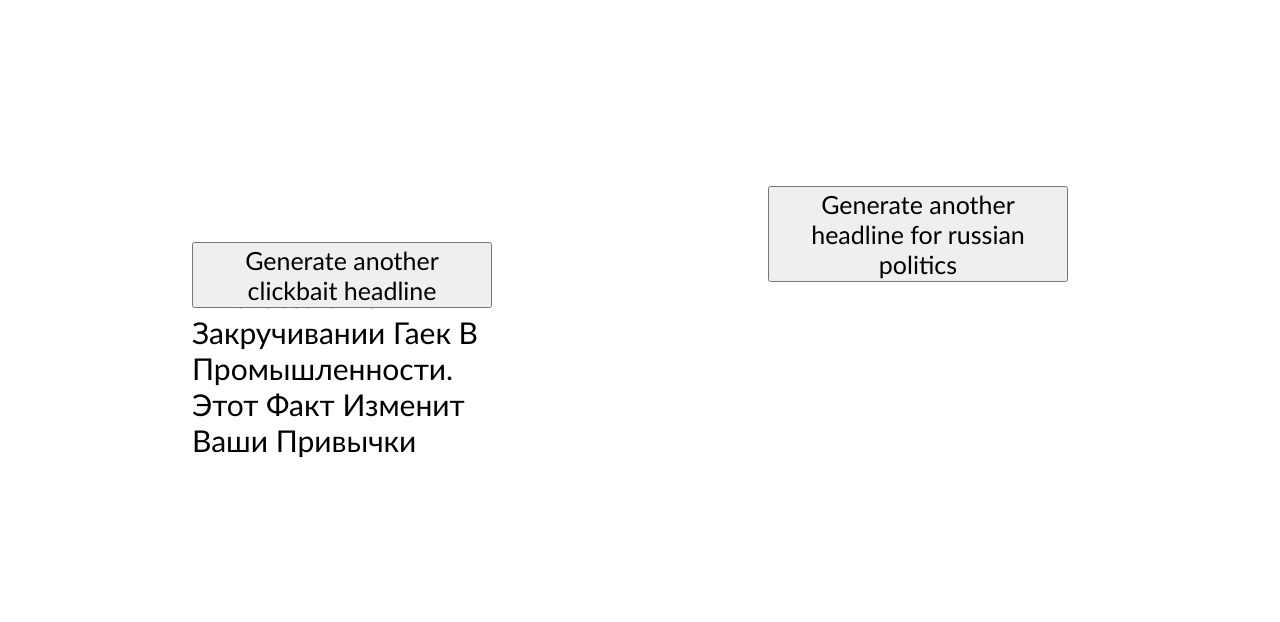
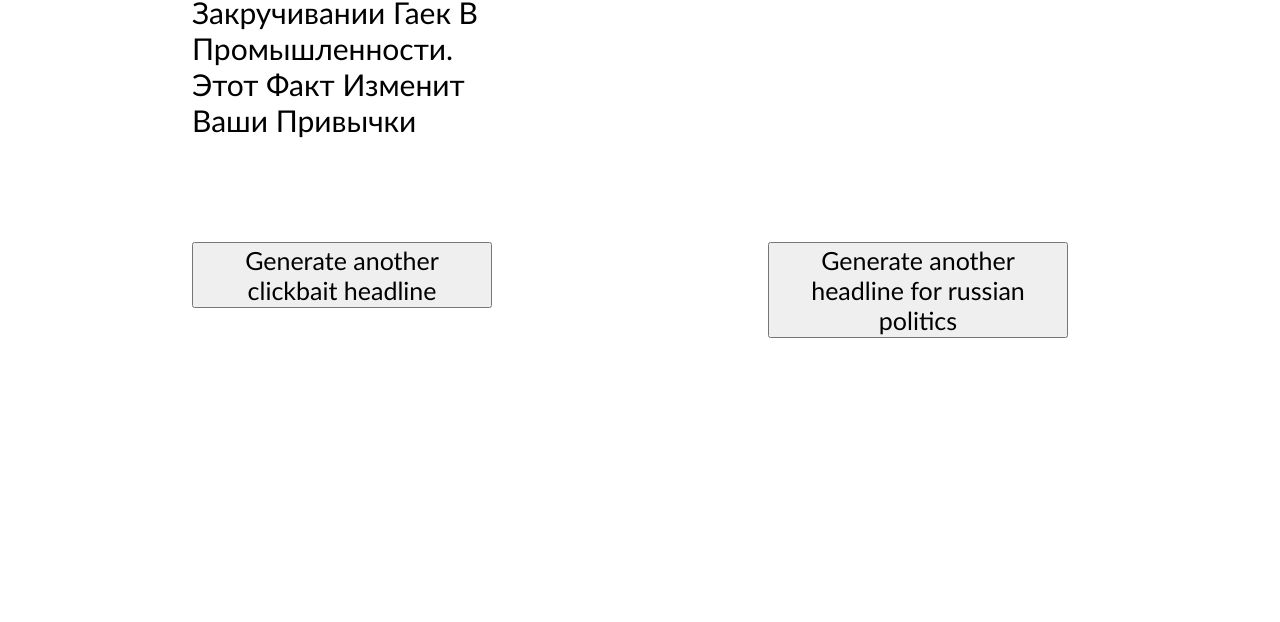
Before and after one commit to NickVeld/clickbait-header-generator, a plain HTML site: page index.html in a window 1280 px wide. Shown: the part 178-800 px from the top of the page. Drawn offline with Linux system fonts and the light colour scheme.

Commit message:
clickbait.js fix button reposition

```diff
--- a/src_files/clickbait.css
+++ b/src_files/clickbait.css
@@ -2,7 +2,7 @@
     width:300px;
     height:auto;
     position:fixed;
-    top:calc(70vh - 140px);
+    top:calc(30vh - 140px);
     left:15vw;
     font:lighter 30px 'Karla', calibri;
   }
@@ -29,7 +29,7 @@
     width:300px;
     height:auto;
     position:fixed;
-    top:calc(63vh - 140px);
+    top:calc(70vh - 140px);
     left:60vw;
     font:lighter 25px 'Karla', calibri;
   }
```
